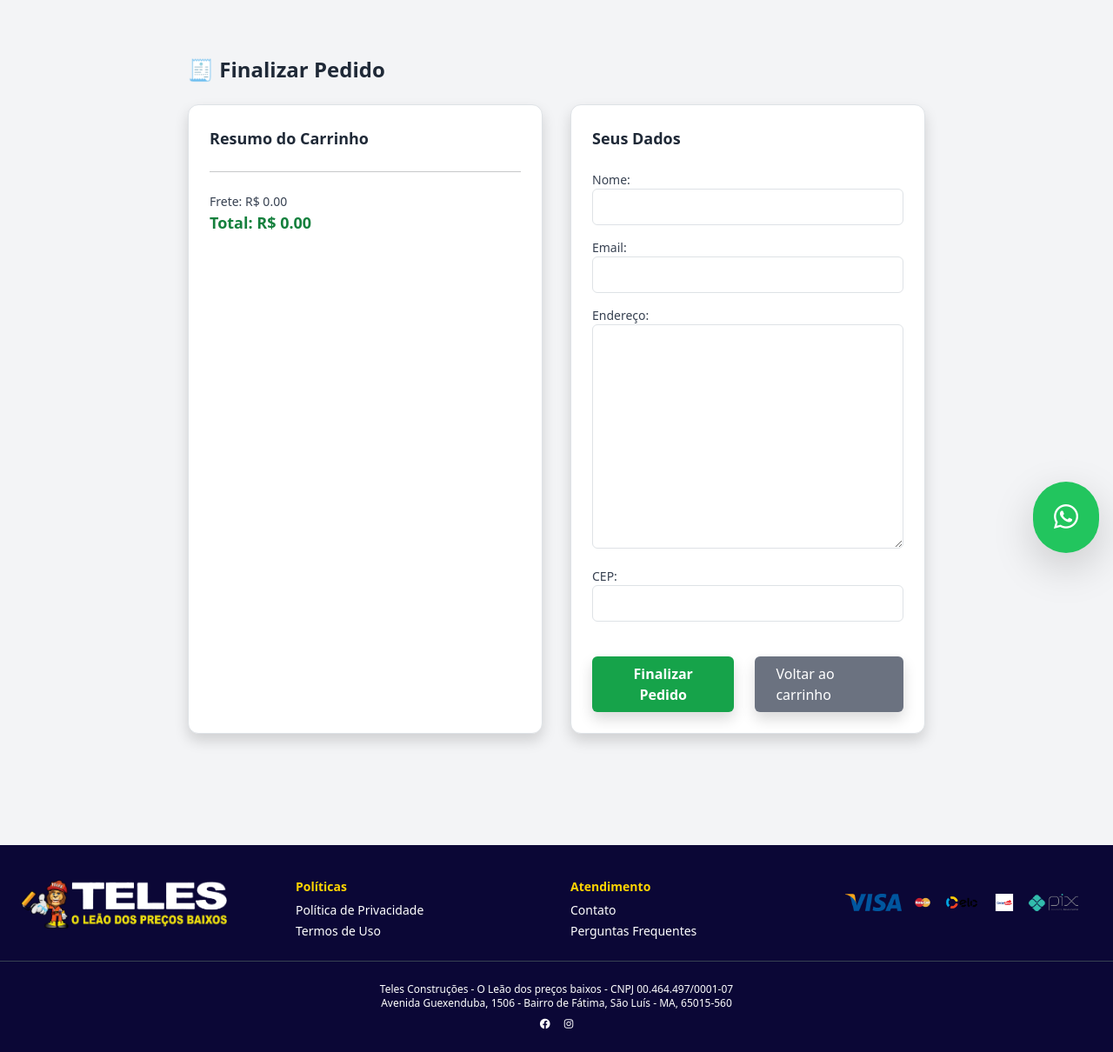
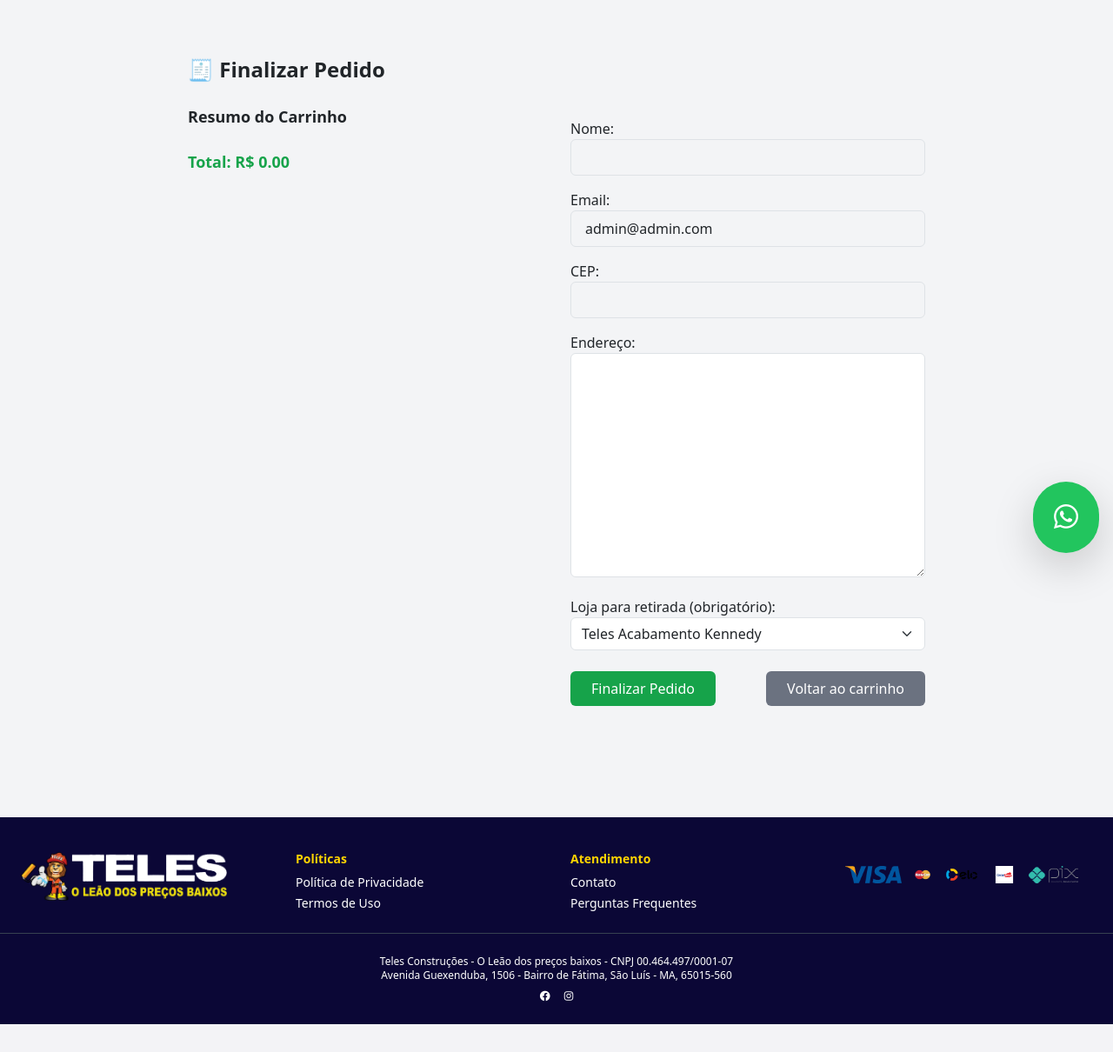
Before and after one commit to ViniciusTelesProgramador/teles-site-django, a Django app: page /checkout/ in a window 1280 px wide. Shown: the part 148-1358 px from the top of the page at 87% size. After the commit the page ends 1326 px from the top, so only its background shows below. Run offline with Django 5.2, Linux system fonts and the light colour scheme; a user stored in the database is signed in; data comes from the database, SQL or seed files in the repository; both versions use the stored data as it was after the commit; some libraries are stand-ins or nearby versions.

Commit message:
Atualização CARRINHO DE COMPRAS

```diff
--- /dev/null
+++ b/store/forms.py
@@ -0,0 +1,32 @@
+from django import forms
+from .models import Pedido
+
+LOJAS_OPCOES = [
+    ("kennedy", "Teles Acabamento Kennedy"),
+    ("camboa", "Teles Acabamento Camboa"),
+    ("africanos", "Teles Acabamento Africanos"),
+]
+
+class CheckoutForm(forms.ModelForm):
+    nome = forms.CharField(disabled=True, required=False)
+    email = forms.EmailField(disabled=True, required=False)
+    cep = forms.CharField(disabled=True, required=False)
+    loja_retirada = forms.ChoiceField(
+        choices=LOJAS_OPCOES,
+        widget=forms.Select(attrs={'class': 'form-select'}),
+        required=False,
+        label='Loja para retirada (obrigatório):'
+    )
+
+    class Meta:
+        model = Pedido
+        fields = ['nome', 'email', 'cep', 'endereco', 'loja_retirada']
+
+    def __init__(self, *args, **kwargs):
+        mostrar_lojas = kwargs.pop('mostrar_lojas', False)
+        super().__init__(*args, **kwargs)
+
+        if not mostrar_lojas:
+            self.fields.pop('loja_retirada')
+        else:
+            self.fields['loja_retirada'].required = True
--- a/store/models.py
+++ b/store/models.py
@@ -36,16 +36,18 @@ class Produto(models.Model):
 
 
 class Pedido(models.Model):
-    usuario = models.ForeignKey(User, on_delete=models.SET_NULL, null=True, blank=True)  # NOVO
+    usuario = models.ForeignKey(User, on_delete=models.SET_NULL, null=True, blank=True)
     nome = models.CharField(max_length=100)
     email = models.EmailField()
     endereco = models.TextField()
     cep = models.CharField(max_length=10, blank=True, null=True)
     criado_em = models.DateTimeField(auto_now_add=True)
     total = models.DecimalField(max_digits=10, decimal_places=2)
+    loja_retirada = models.CharField(max_length=100, blank=True, null=True)  # NOVO
 
     def __str__(self):
         return f"Pedido {self.id} - {self.nome}"
+
 
 
 class PedidoItem(models.Model):
--- a/store/templates/store/checkout.html
+++ b/store/templates/store/checkout.html
@@ -7,57 +7,58 @@
 
 {% block content %}
 <div class="max-w-4xl mx-auto px-4 py-10">
-  <h1 class="text-2xl font-bold text-gray-800 mb-6">🧾 Finalizar Pedido</h1>
+<h1 class="text-2xl font-bold mb-6">🧾 Finalizar Pedido</h1>
 
 <div class="grid grid-cols-1 md:grid-cols-2 gap-8">
-    <!-- Resumo do Carrinho -->
-    <div class="bg-white shadow rounded-xl p-6 border border-gray-200">
-      <h2 class="text-lg font-semibold text-gray-800 mb-4">Resumo do Carrinho</h2>
-      <ul class="space-y-2 text-sm text-gray-700">
-        {% for produto_id, item in carrinho.items %}
-          <li class="flex justify-between">
-            <span>{{ item.nome }} ({{ item.quantidade }} x R$ {{ item.preco }})</span>
-            <span class="font-medium text-gray-900">R$ {{ item.preco|floatformat:2|floatformat }} × {{ item.quantidade }} = R$ {{ item.preco|floatformat:2|floatformat|floatformat|floatformat|floatformat }}</span>
-          </li>
+  <div>
+    <h2 class="text-lg font-semibold mb-2">Resumo do Carrinho</h2>
+    <ul class="mb-4">
+      {% for item in carrinho.values %}
+        <li>{{ item.nome }} ({{ item.quantidade }} x R$ {{ item.preco }}) = R$ {{ item.quantidade|floatformat:2|add:item.preco|floatformat:2 }}</li>
       {% endfor %}
     </ul>
-      <hr class="my-4">
-      <p class="text-sm text-gray-700">Frete: <span class="font-medium">R$ {{ frete|floatformat:2 }}</span></p>
-      <p class="text-lg font-semibold text-green-700">Total: R$ {{ total|floatformat:2 }}</p>
+    <p class="text-green-600 font-semibold text-lg">Total: R$ {{ total|floatformat:2 }}</p>
   </div>
 
-    <!-- Formulário -->
-    <div class="bg-white shadow rounded-xl p-6 border border-gray-200">
-      <h2 class="text-lg font-semibold text-gray-800 mb-4">Seus Dados</h2>
+  <div>
     <form method="post" class="space-y-4">
     {% csrf_token %}
-        <div>
-          <label class="block text-sm font-medium text-gray-700">Nome:</label>
-          {{ form.nome|add_class:"w-full border rounded-md px-3 py-2" }}
+
+    <label class="block">
+      Nome:
+      {{ form.nome|add_class:"w-full px-3 py-2 border rounded-md bg-gray-100" }}
+    </label>
+
+    <label class="block">
+      Email:
+      {{ form.email|add_class:"w-full px-3 py-2 border rounded-md bg-gray-100" }}
+    </label>
+
+    <label class="block">
+      CEP:
+      {{ form.cep|add_class:"w-full px-3 py-2 border rounded-md bg-gray-100" }}
+    </label>
+
+    <label class="block">
+      Endereço:
+      {{ form.endereco|add_class:"w-full px-3 py-2 border rounded-md" }}
+    </label>
+
+    {% if mostrar_lojas %}
+      <label class="block">
+        {{ form.loja_retirada.label }}
+        {{ form.loja_retirada }}
+      </label>
+    {% endif %}
+
+    <div class="flex justify-between mt-4">
+      <button type="submit" class="bg-green-600 text-white px-4 py-2 rounded hover:bg-green-700">Finalizar Pedido</button>
+      <a href="{% url 'carrinho' %}" class="bg-gray-500 text-white px-4 py-2 rounded hover:bg-gray-600">Voltar ao carrinho</a>
     </div>
-        <div>
-          <label class="block text-sm font-medium text-gray-700">Email:</label>
-          {{ form.email|add_class:"w-full border rounded-md px-3 py-2" }}
+  </form>
+
   </div>
-        <div>
-          <label class="block text-sm font-medium text-gray-700">Endereço:</label>
-          {{ form.endereco|add_class:"w-full border rounded-md px-3 py-2" }}
-        </div>
-        <div>
-          <label class="block text-sm font-medium text-gray-700">CEP:</label>
-          {{ form.cep|add_class:"w-full border rounded-md px-3 py-2" }}
 </div>
 
-        <div class="flex items-center gap-4 pt-4">
-          <button type="submit" class="bg-green-600 hover:bg-green-700 text-white font-semibold px-4 py-2 rounded-md shadow">
-            Finalizar Pedido
-          </button>
-          <a href="{% url 'carrinho' %}" class="bg-gray-500 hover:bg-gray-600 text-white px-4 py-2 rounded-md shadow">
-            Voltar ao carrinho
-          </a>
-        </div>
-      </form>
-    </div>
-  </div>
 </div>
 {% endblock %}
--- a/store/views.py
+++ b/store/views.py
@@ -15,6 +15,8 @@ from .models import Marca
 from django.contrib.auth.decorators import login_required
 from .models import Profile
 from django.contrib import messages
+from .forms import CheckoutForm
+
 
 def home(request):
     produtos = Produto.objects.all()
@@ -72,42 +74,29 @@ def remover_carrinho(request, produto_id):
     return HttpResponseRedirect(reverse('carrinho'))
 
 
-class CheckoutForm(forms.ModelForm):
-    class Meta:
-        model = Pedido
-        fields = ['nome', 'email', 'endereco', 'cep']
 
-
+@login_required
 def checkout(request):
     carrinho = request.session.get('carrinho', {})
-    frete = 0.00
+    total = sum(item['preco'] * item['quantidade'] for item in carrinho.values())
+
+    cep = request.user.profile.cep if hasattr(request.user, 'profile') else ''
+    is_sao_luis = cep.startswith('650')
+    entrega_gratis = is_sao_luis and total >= 400
+    mostrar_lojas = not entrega_gratis
 
     if request.method == 'POST':
-        cep = request.POST.get('cep', '')
-
-        if cep.startswith('01'):
-            frete = 10.00
-        elif cep.startswith('20'):
-            frete = 25.00
-        else:
-            frete = 40.00
-
-        carrinho_original = carrinho.copy()
-        total = sum(item['preco'] * item['quantidade'] for item in carrinho_original.values())
-        total += frete
-
-        form = CheckoutForm(request.POST)
+        form = CheckoutForm(request.POST, mostrar_lojas=mostrar_lojas)
         if form.is_valid():
             pedido = form.save(commit=False)
+            pedido.nome = f"{request.user.first_name} {request.user.last_name}"
+            pedido.email = request.user.email
+            pedido.cep = cep
             pedido.total = total
-
-            # 👉 Associa o usuário logado ao pedido, se houver
-            if request.user.is_authenticated:
-                pedido.usuario = request.user
-
+            pedido.usuario = request.user
             pedido.save()
 
-            for produto_id, item in carrinho_original.items():
+            for produto_id, item in carrinho.items():
                 PedidoItem.objects.create(
                     pedido=pedido,
                     produto_nome=item['nome'],
@@ -116,21 +105,27 @@ def checkout(request):
                 )
 
             request.session['carrinho'] = {}
+            return render(request, 'store/checkout_sucesso.html', {'pedido': pedido})
+    else:
+        form = CheckoutForm(
+        mostrar_lojas=mostrar_lojas,
+        initial={
+            'nome': f"{request.user.first_name} {request.user.last_name}",
+            'email': request.user.email,
+            'cep': cep
+        }
+)
 
-            return render(request, 'store/checkout_sucesso.html', {
-                'pedido': pedido,
-                'frete': frete
-            })
-    else:
-        form = CheckoutForm()
-        total = sum(item['preco'] * item['quantidade'] for item in carrinho.values())
 
     return render(request, 'store/checkout.html', {
         'form': form,
         'carrinho': carrinho,
         'total': total,
-        'frete': frete
+        'entrega_gratis': entrega_gratis,
+        'mostrar_lojas': mostrar_lojas,
+        'usuario': request.user
     })
+
 
 
 def atualizar_carrinho(request):
```
Also changed, not shown: db.sqlite3, store/migrations/0010_pedido_loja_retirada.py (added). Lines whose indentation alone changed are shown as unchanged.
